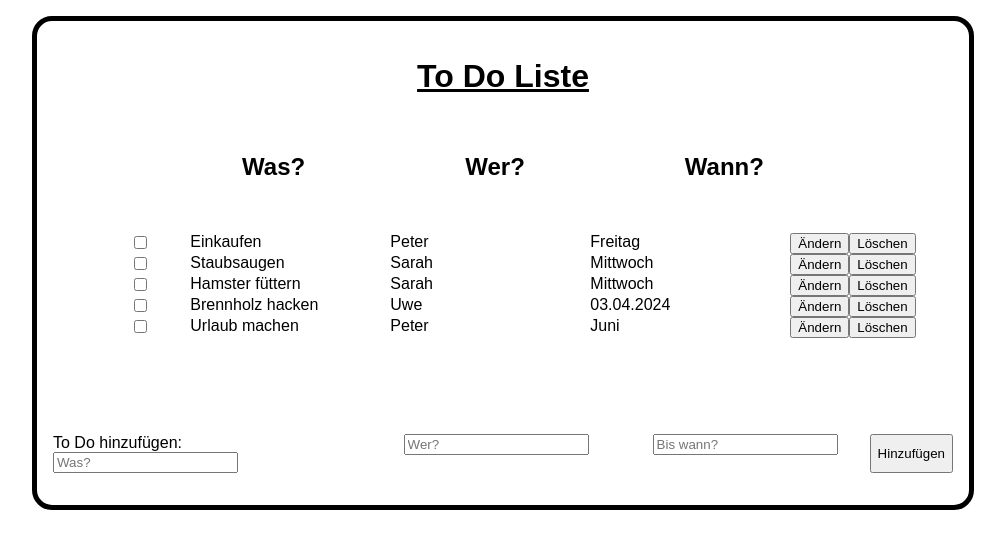
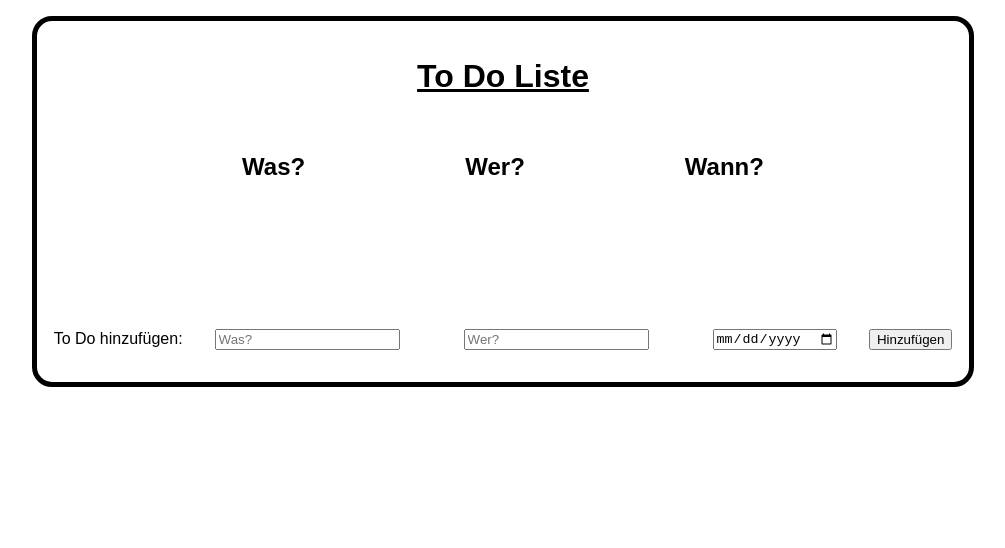
Before and after one commit to nightWolf666/react_toDoList_app, a React (Vite) app: page / in a window 1280 px wide. Shown: the top 548 px of the page, without its empty margins (137-1142 px from the left). Built offline with nearby package versions, Linux system fonts and the light colour scheme.

Commit message:
useState hinzugefügt

```diff
--- a/src/App.jsx
+++ b/src/App.jsx
@@ -6,10 +6,12 @@ import List from "./components/List.jsx";
 function App() {
   // const [count, setCount] = useState(0)
 
+  const [toDos, setToDos] = useState([])
+
   return (
     <>
-      <List />
-      <Form />
+      <List toDos={toDos} setToDos={setToDos}/>
+      <Form setToDos={setToDos}/>
     </>
   )
 };
--- a/src/components/Form.jsx
+++ b/src/components/Form.jsx
@@ -1,23 +1,53 @@
-const Form = () => {
+import { useState } from "react";
 
-    function handleSubmit(e) {
+const Form = ({setToDos}) => {
+
+    const initialState = {
+        title: "",
+        who: "",
+        deadline: "",
+        completed: false,
+    }
+
+    const [formState, setFormState] = useState(initialState);
+
+
+    function handleInput(e) {
+        setFormState({...formState, [e.target.name]: e.target.value})
+    }
+
+    function addToList(e) {
         e.preventDefault();
+        if (!formState.title) {
+            alert("Bitte fülle das Feld 'Was?' aus.");
+        } else {
+            setToDos((prev) => [
+            ...prev,
+            {
+                id: crypto.randomUUID(),
+                title: formState.title,
+                who: formState.who,
+                deadline: formState.deadline,
+            }
+            ]);
+        setFormState(initialState);
+        }
     };
 
     return (
         <section className="formContainer">
-            <form className="form" onSubmit={handleSubmit}>
+            <form className="form" onSubmit={addToList}>
                 <div>
-                    <label htmlFor="toDoWhat">To Do hinzufügen:</label>
-                    <input id="toDoWhat" type="text" placeholder="Was?" />
+                    <label htmlFor="title">To Do hinzufügen:</label>
+                    <input id="title" name="title" type="text" value={formState.title} onChange={handleInput} placeholder="Was?" />
                 </div>
                 <div>
-                    <label htmlFor="toDoWho"></label>
-                    <input id="toDoWho" type="text" placeholder="Wer?" />
+                    <label htmlFor="who"></label>
+                    <input id="who" name="who" type="text" value={formState.who} onChange={handleInput} placeholder="Wer?" />
                 </div>
                 <div>
-                    <label htmlFor="toDoWhen"></label>
-                    <input id="toDoWhen" type="text" placeholder="Bis wann?" />
+                    <label htmlFor="deadline"></label>
+                    <input id="deadline" name="deadline" type="date" value={formState.deadline} onChange={handleInput}/>
                 </div>
                 <button type="submit">Hinzufügen</button>
             </form>
--- a/src/components/List.jsx
+++ b/src/components/List.jsx
@@ -1,20 +1,6 @@
 import ListElement from "./ListElement.jsx"
 
-const List = () => {
-
-    const toDoItems = [
-        {id: 1, toDoName: "Einkaufen", who: "Peter", when: "Freitag", completed: false},
-        {id: 2, toDoName: "Staubsaugen", who: "Sarah", when: "Mittwoch", completed: false},
-        {id: 3, toDoName: "Hamster füttern", who: "Sarah", when: "Mittwoch", completed: false},
-        {id: 4, toDoName: "Brennholz hacken", who: "Uwe", when: "03.04.2024", completed: false},
-        {id: 5, toDoName: "Urlaub machen ", who: "Peter", when: "Juni", completed: false},
-        ];
-
-    // function addToDo() {
-    //     const newToDo = {
-
-    //     }
-    // };
+const List = ({toDos}) => {
 
     return (
         <>
@@ -26,8 +12,12 @@ const List = () => {
             </div>
             <div className="list">
                 <ul className="ul-list-list">
-                    {toDoItems.map(({id, toDoName, who, when, completed}) => (
-                    <ListElement key={id} toDoName={toDoName} who={who} when={when} completed={completed}/>
+                    {toDos.map((todo) => (
+                    <ListElement
+                    key={todo.id}
+                    toDoName={todo.title}
+                    toDoWho={todo.who}
+                    toDoDeadline={todo.deadline}/>
                     ))}
                 </ul>
             </div>
--- a/src/components/ListElement.jsx
+++ b/src/components/ListElement.jsx
@@ -1,4 +1,4 @@
-export default function ListElement({toDoName, who, when}) {
+export default function ListElement({toDoName, toDoWho, toDoDeadline}) {
 
     return (
         <>
@@ -8,8 +8,8 @@ export default function ListElement({toDoName, who, when}) {
             </label>
             <ul className="ul-list-element">
                 <li className="ul-li-toDo">{toDoName}</li>
-                <li>{who}</li>
-                <li>{when}</li>
+                <li>{toDoWho}</li>
+                <li>{toDoDeadline}</li>
             </ul>
             <span className="ul-list-btn">
                 <button>Ändern</button>
```
